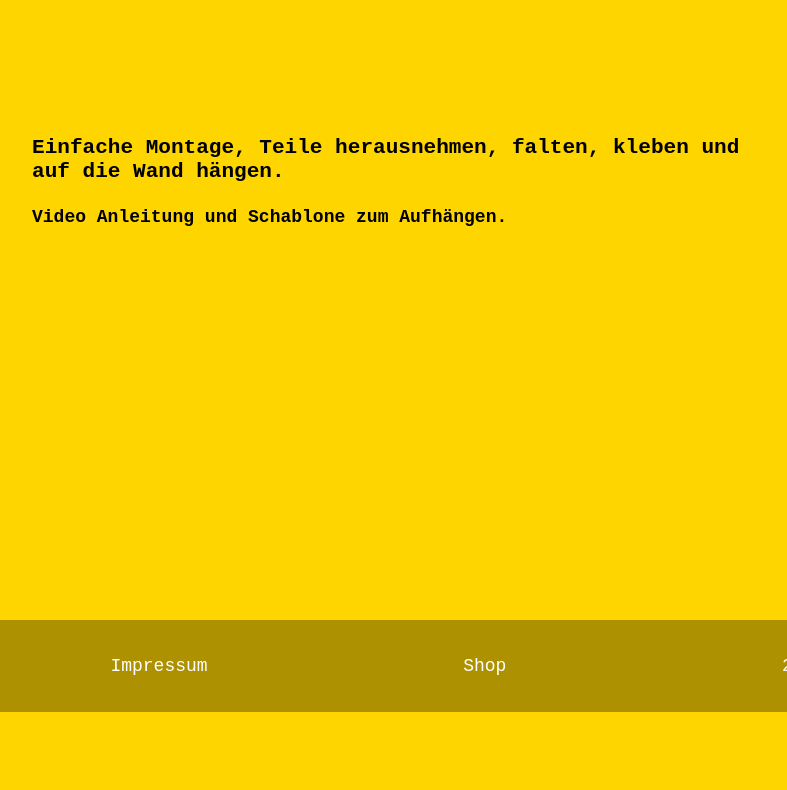
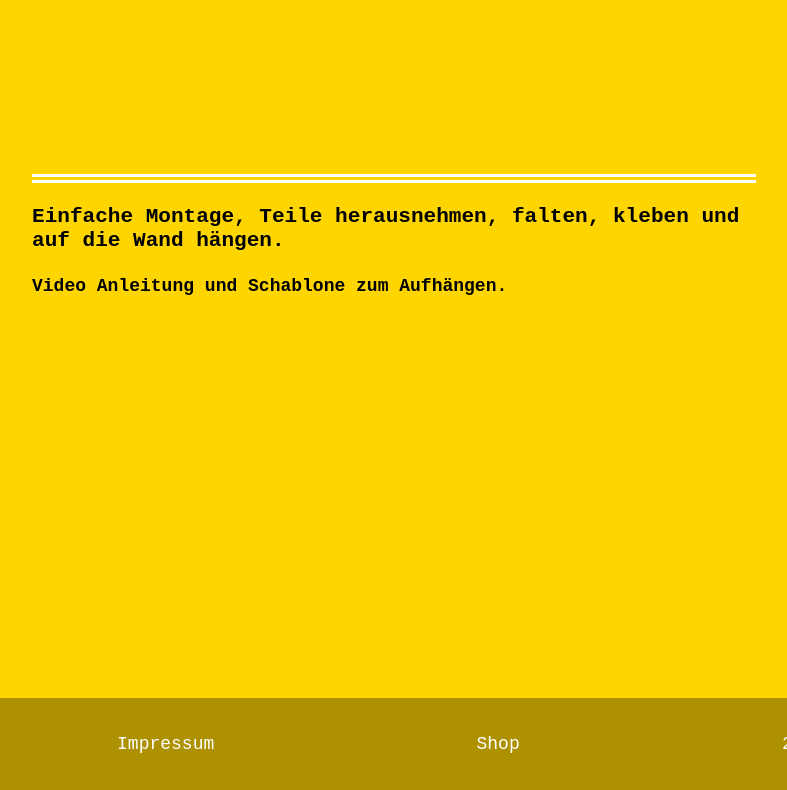
Before and after one commit to mrdevin/schnauze-fabrik, a website built with Vite: page index.html in a window 1280 px wide. Shown: the part 1894-2684 px from the top of the page, without its empty margins (246-1033 px from the left). Before the commit the page ends 2606 px from the top, so only its background shows below. Built offline with nearby package versions, Linux system fonts and the light colour scheme.

Commit message:
logo center and section borders

```diff
--- a/src/components/observed-section.ts
+++ b/src/components/observed-section.ts
@@ -7,11 +7,11 @@ export class ObservedSection extends LitElement {
         css`
             :host {
                 display: block;
-                min-height: calc(100vh - 181px);
+                min-height: calc(100vh - 155px);
                 box-sizing: border-box;
                 position: sticky;
-                top: 181px;
-                padding-top: 1em;
+                top: 186px;
+                border-top: .5em double white ;
                 background-color: var(--primary-color)
             }
 
--- a/src/css/app.css
+++ b/src/css/app.css
@@ -61,10 +61,6 @@ nav a {
     text-decoration: none;
 }
 
-nav a:last-of-type {
-    margin-right: 20px;
-}
-
 main {
     padding: 1em;
     max-width: 760px;
```
